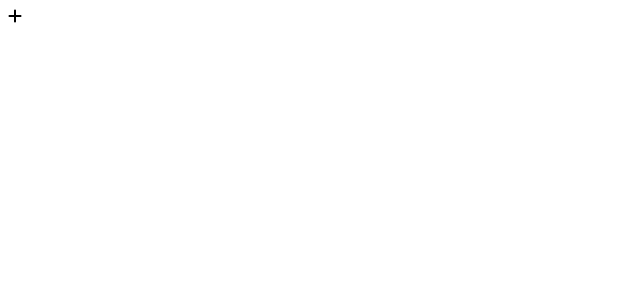
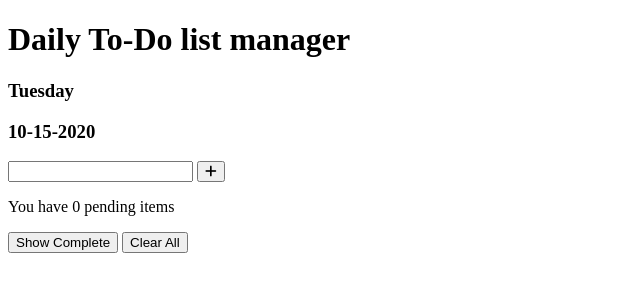
Before and after one commit to arpad58/todo, a plain HTML site: page index.html in a window 1280 px wide. Shown: the whole page, without its empty margins (0-640 px from the left). Drawn offline with Linux system fonts and the light colour scheme.

Commit message:
html start

```diff
--- a/index.html
+++ b/index.html
@@ -10,9 +10,55 @@
 </head>
 
 <body>
+    <div class="todo__container">
 
-    <i class="fa fa-plus"></i>
+        <div class="todo__content">
+            <!-- Header -->
+            <h1>Daily To-Do list manager</h1>
 
+            <div class="todo__form">
+                <!-- Name of this day. -->
+                <h3 class="day">Tuesday</h3>
+
+                <!-- Date -->
+                <h3 class="date">10-15-2020</h3>
+
+                <!-- Insert new todo element -->
+                <div class="insert">
+                    <input type="text" name="" id="">
+                    <button>
+                        <i class="fa fa-plus"></i>
+                    </button>
+                </div>
+
+                <!-- Display todos -->
+                <p>You have <span class="todo__number">0</span> pending items</p>
+
+                <!-- Todo list pending -->
+                <div class="todo__list--pending">
+
+                </div>
+
+                <!-- Todo list done -->
+                <div class="todo__list--done">
+
+                </div>
+
+                <!-- Footer menü -->
+                <div class="todo__footer">
+                    <button class="footer__btn--complete">
+                        Show Complete
+                    </button>
+                    <button class="footer__btn--clear">
+                        Clear All
+                    </button>
+
+                </div>
+            </div>
+
+        </div>
+
+    </div>
 
     <script src="js/main.js"></script>
 </body>
```
